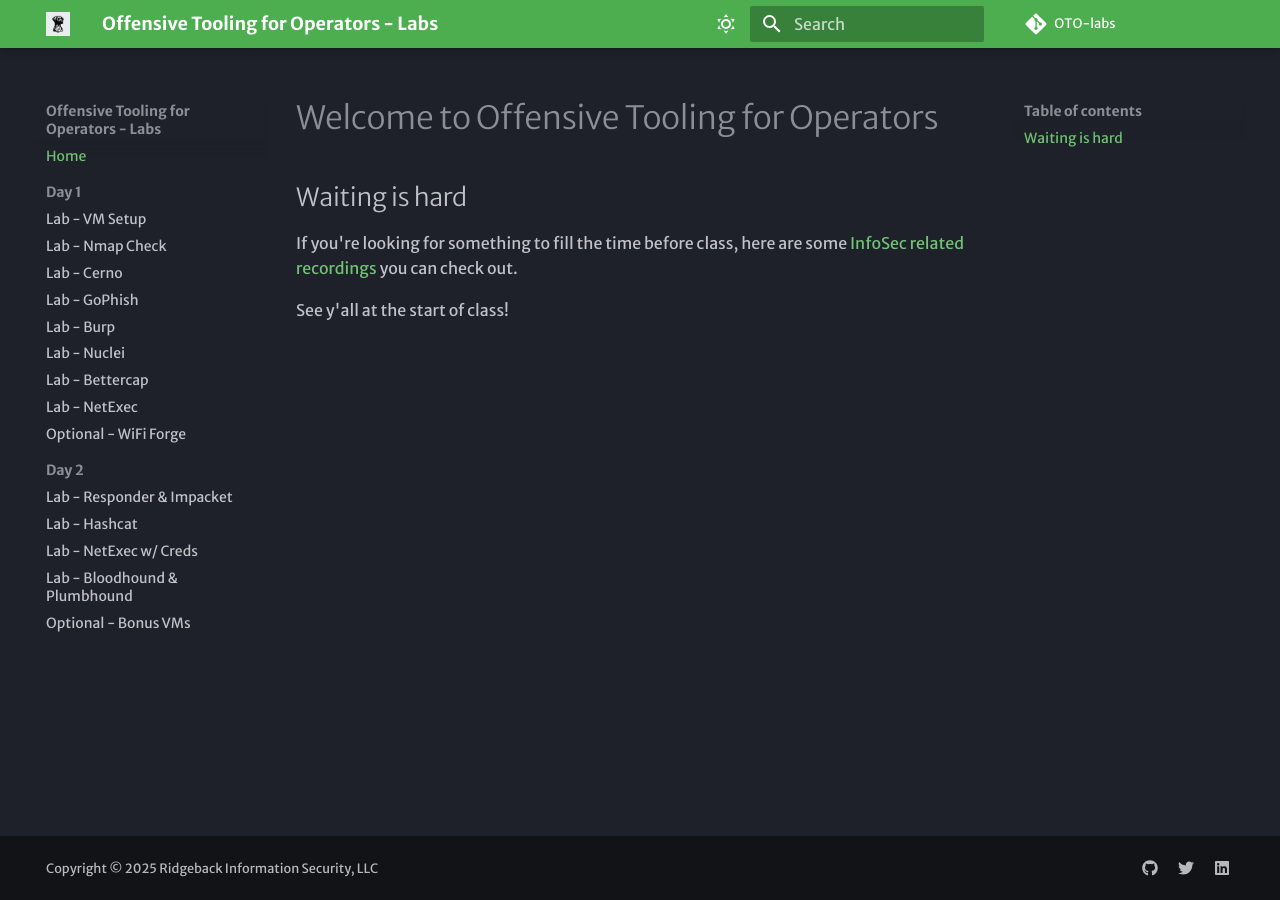
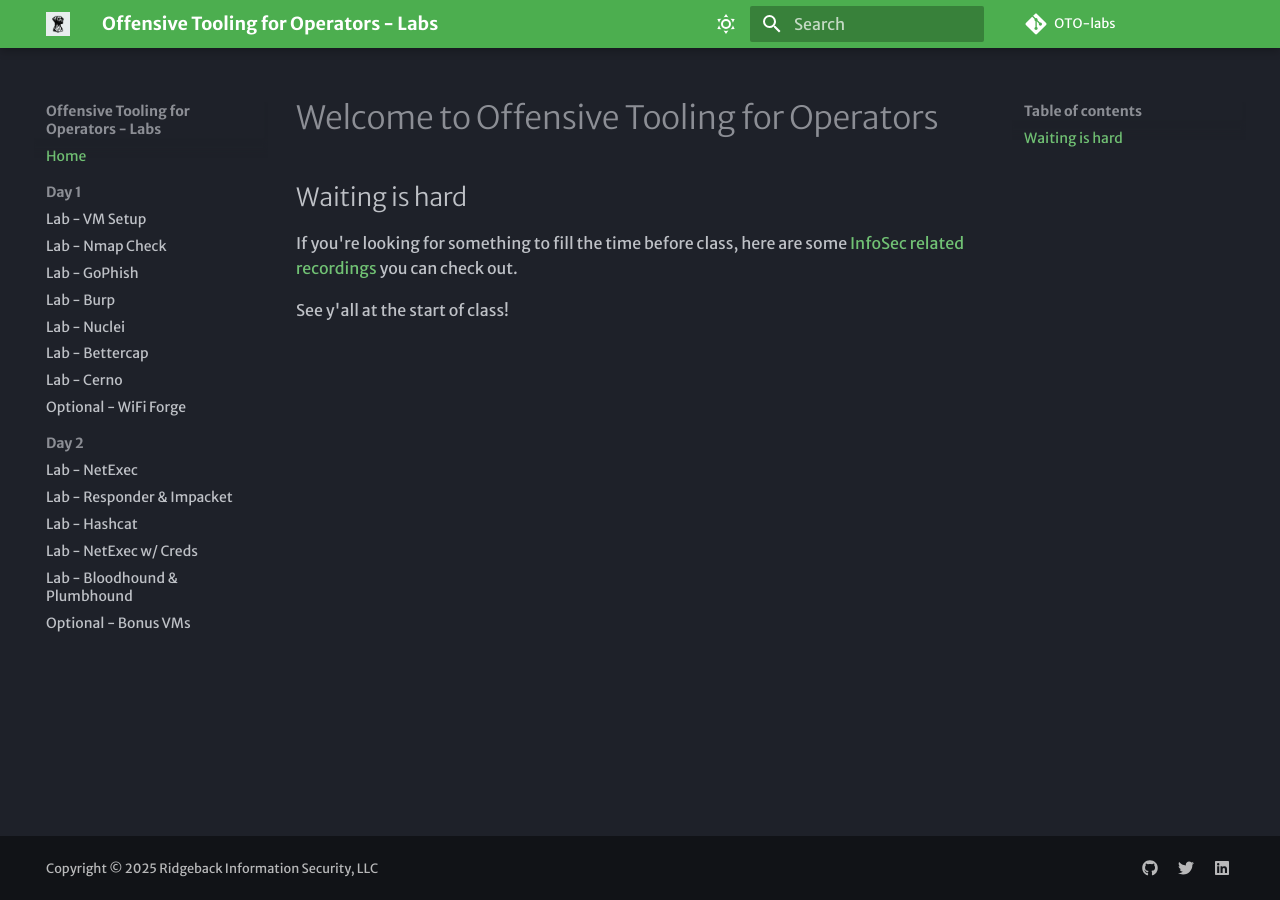
Before and after one commit to ridgebackinfosec/OTO-labs, an MkDocs documentation site: the page built from docs/index.md, in a window 1280 px wide. Built offline with MkDocs 1.6.1 and Material for MkDocs 9.7.7, drawn with Linux system fonts in a browser that asks for light colours; some web fonts are replaced; comment, search, counter and statistics services are not loaded; some of the changed lines change nothing that is shown.

Commit message:
Corrected Lab order to match slides

```diff
--- a/mkdocs.yml
+++ b/mkdocs.yml
@@ -28,14 +28,14 @@
   - Day 1:
     - Lab - VM Setup: labs/vm-setup/index.md
     - Lab - Nmap Check: labs/nmap-check/index.md
-    - Lab - Cerno: labs/cerno/index.md
     - Lab - GoPhish: labs/gophish/index.md
     - Lab - Burp: labs/burp/index.md
     - Lab - Nuclei: labs/nuclei/index.md
     - Lab - Bettercap: labs/bettercap/index.md
-    - Lab - NetExec: labs/netexec/index.md
+    - Lab - Cerno: labs/cerno/index.md
     - Optional - WiFi Forge: labs/wifi-forge/index.md
   - Day 2:
+    - Lab - NetExec: labs/netexec/index.md
     - Lab - Responder & Impacket: labs/responder-impacket/index.md
     - Lab - Hashcat: labs/hashcat/index.md
     - Lab - NetExec w/ Creds: labs/netexec-w-creds/index.md
```
